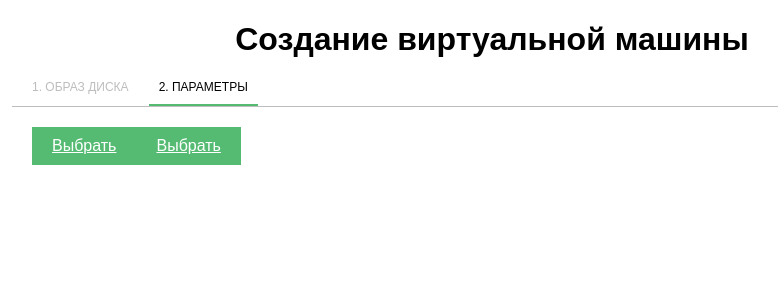
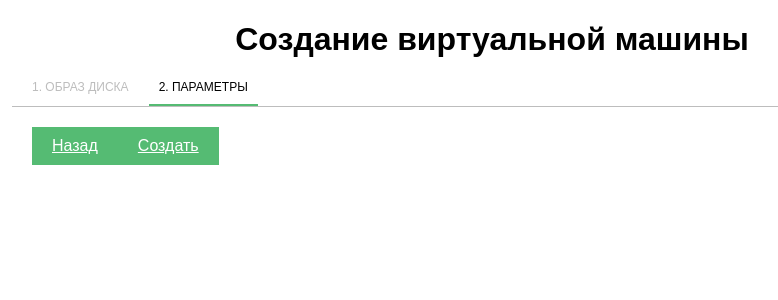
Before and after one commit to andrewosipov/croc, a React (Create React App) app: page /step2 in a window 1280 px wide. Shown: the top 300 px of the page, without its empty margins (148-926 px from the left). Built offline with nearby package versions, Linux system fonts and the light colour scheme.

Commit message:
add props to Button in Step2

```diff
--- a/src/components/Step2.js
+++ b/src/components/Step2.js
@@ -9,10 +9,12 @@ class Step2 extends Component {
     render() {
         return (
             <div className="Step Step--two">
-                <div className="form"></div>
+                <div className="form">
+
+                </div>
                 <div className="Button-container">
-                    <Button  />
-                    <Button  />
+                    <Button to="/step1" value="Назад" />
+                    <Button to="/create" value="Создать" />
                 </div>
             </div>
         );
```
